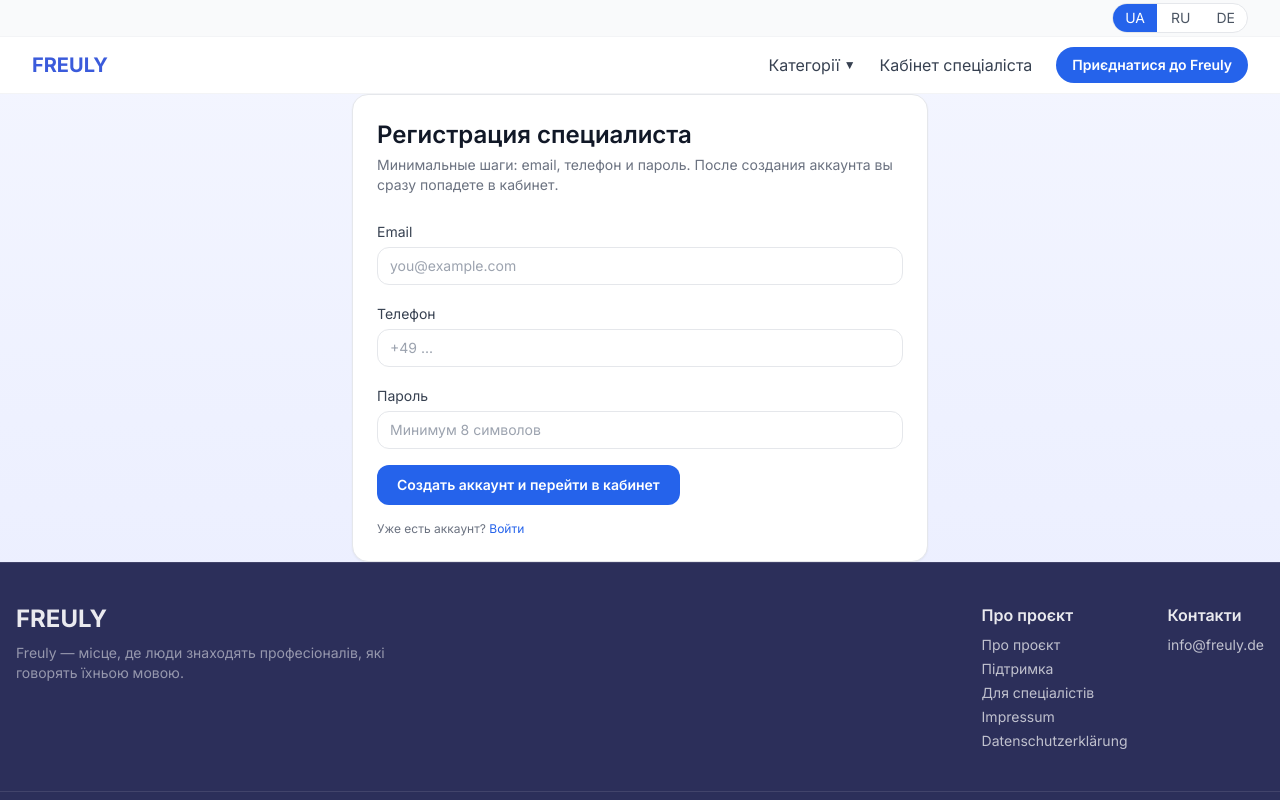
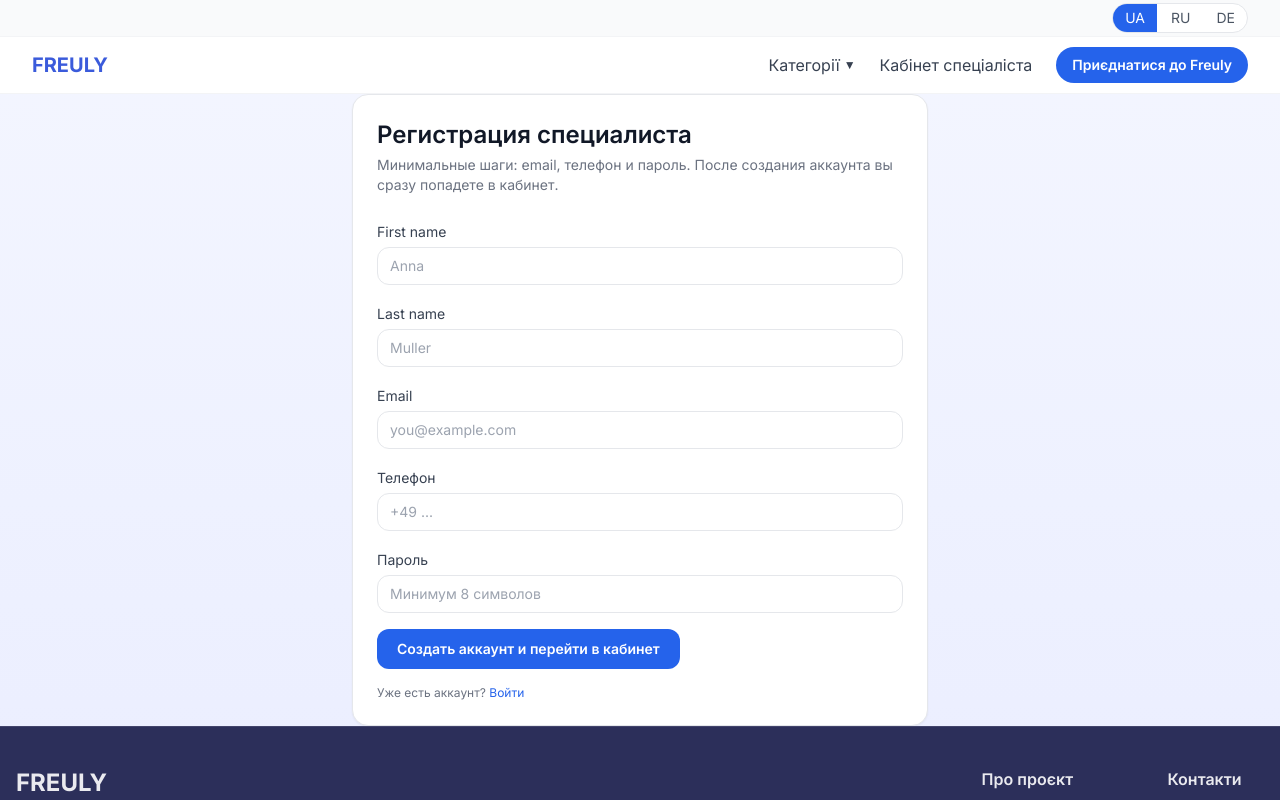
Before and after one commit to Fruely/mvp, a Next.js app: page /ua/become-specialist in a window 1280 px wide. Shown: the top 800 px of the page. Built offline with nearby package versions, Linux system fonts and the light colour scheme; no server answers.

Commit message:
feat(register): collect first and last name for specialists

```diff
--- a/app/api/specialists/register/route.ts
+++ b/app/api/specialists/register/route.ts
@@ -20,16 +20,35 @@ function normalizePassword(value: unknown): string | null {
   return password.length >= 8 ? password : null;
 }
 
+function normalizeName(value: unknown): string | null {
+  if (typeof value !== "string") return null;
+  const name = value.trim().replace(/\s+/g, " ");
+  if (!name) return null;
+
+  const parts = name.split(" ").filter(Boolean);
+  if (parts.length < 2) return null;
+
+  const firstName = parts[0];
+  const lastName = parts[1];
+  if (firstName.length < 2 || lastName.length < 2) return null;
+
+  return name;
+}
+
 export async function POST(request: NextRequest) {
   try {
     const body = await request.json().catch(() => null);
+    const name = normalizeName(body?.name);
     const email = normalizeEmail(body?.email);
     const phone = normalizePhone(body?.phone);
     const password = normalizePassword(body?.password);
 
-    if (!email || !phone || !password) {
+    if (!name || !email || !phone || !password) {
       return jsonNoStore(
-        { error: "email, phone и password обязательны; password минимум 8 символов." },
+        {
+          error:
+            "name, email, phone и password обязательны; name требует имя и фамилию (минимум 2 символа), password минимум 8 символов.",
+        },
         { status: 400 }
       );
     }
@@ -63,7 +82,7 @@ export async function POST(request: NextRequest) {
       .from("specialists")
       .insert({
         user_id: createdUser.user.id,
-        name: null,
+        name,
         email,
         phone,
         status: "draft",
@@ -71,7 +90,7 @@ export async function POST(request: NextRequest) {
         is_visible: false,
         created_at: now,
       })
-      .select("id, email, phone, status")
+      .select("id, name, email, phone, status")
       .single();
 
     if (specialistError || !specialist) {
--- a/components/SpecialistQuickRegisterForm.tsx
+++ b/components/SpecialistQuickRegisterForm.tsx
@@ -10,6 +10,8 @@ type Props = {
 
 export default function SpecialistQuickRegisterForm({}: Props) {
   const router = useRouter();
+  const [firstName, setFirstName] = useState("");
+  const [lastName, setLastName] = useState("");
   const [email, setEmail] = useState("");
   const [phone, setPhone] = useState("");
   const [password, setPassword] = useState("");
@@ -19,12 +21,21 @@ export default function SpecialistQuickRegisterForm({}: Props) {
   async function onSubmit(event: FormEvent) {
     event.preventDefault();
     setError(null);
+
+    const trimmedFirstName = firstName.trim();
+    const trimmedLastName = lastName.trim();
+    if (trimmedFirstName.length < 2 || trimmedLastName.length < 2) {
+      setError("Имя и фамилия должны быть не короче 2 символов.");
+      return;
+    }
+
+    const name = `${trimmedFirstName} ${trimmedLastName}`.trim();
     setLoading(true);
     try {
       const res = await fetch("/api/specialists/register", {
         method: "POST",
         headers: { "Content-Type": "application/json" },
-        body: JSON.stringify({ email, phone, password }),
+        body: JSON.stringify({ email, phone, password, name }),
       });
       const payload = await res.json().catch(() => ({}));
       if (!res.ok) {
@@ -59,6 +70,32 @@ export default function SpecialistQuickRegisterForm({}: Props) {
         Минимальные шаги: email, телефон и пароль. После создания аккаунта вы сразу попадете в кабинет.
       </p>
       <form className="mt-6 space-y-4" onSubmit={onSubmit}>
+        <div className="space-y-1">
+          <label className="text-sm font-medium text-gray-700">First name</label>
+          <input
+            type="text"
+            name="firstName"
+            required
+            minLength={2}
+            value={firstName}
+            onChange={(e) => setFirstName(e.target.value)}
+            className="w-full rounded-xl border border-gray-200 px-3 py-2 text-sm outline-none focus:border-blue-500 focus:ring-2 focus:ring-blue-100"
+            placeholder="Anna"
+          />
+        </div>
+        <div className="space-y-1">
+          <label className="text-sm font-medium text-gray-700">Last name</label>
+          <input
+            type="text"
+            name="lastName"
+            required
+            minLength={2}
+            value={lastName}
+            onChange={(e) => setLastName(e.target.value)}
+            className="w-full rounded-xl border border-gray-200 px-3 py-2 text-sm outline-none focus:border-blue-500 focus:ring-2 focus:ring-blue-100"
+            placeholder="Muller"
+          />
+        </div>
         <div className="space-y-1">
           <label className="text-sm font-medium text-gray-700">Email</label>
           <input
```
